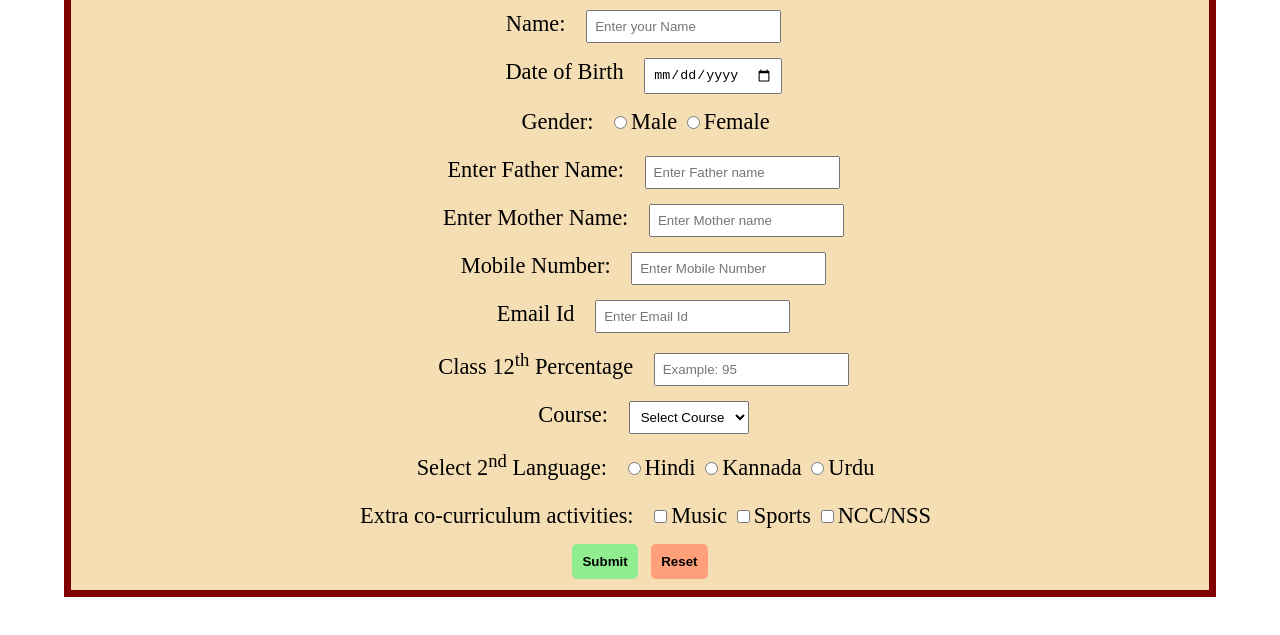
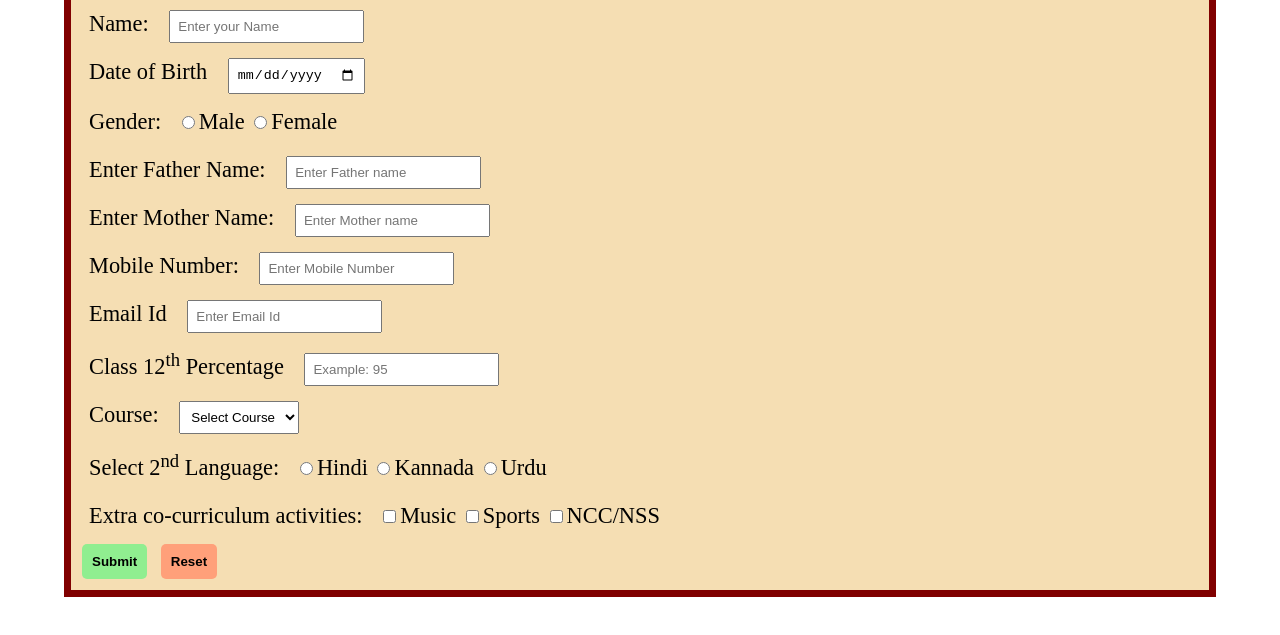
Before and after one commit to srinidhifd/ame-college-admission-form, a plain HTML site: page index.html in a window 1280 px wide. Shown: the part 103-738 px from the top of the page. Drawn offline with Linux system fonts and the light colour scheme.

Commit message:
second commit

```diff
--- a/style.css
+++ b/style.css
@@ -17,7 +17,6 @@ background-repeat: no-repeat;background-size: cover;}
     border-bottom:3px solid maroon ;
 }
 .block2{
-text-align: center;
 font-size: 1.4em;
 }
 .heading{
@@ -27,6 +26,7 @@ font-size: 1.4em;
 }
 input,select,option,label{
     padding: 7px;
+    max-width:90%;
     margin:4px;
     display: inline-block;
 }
```
